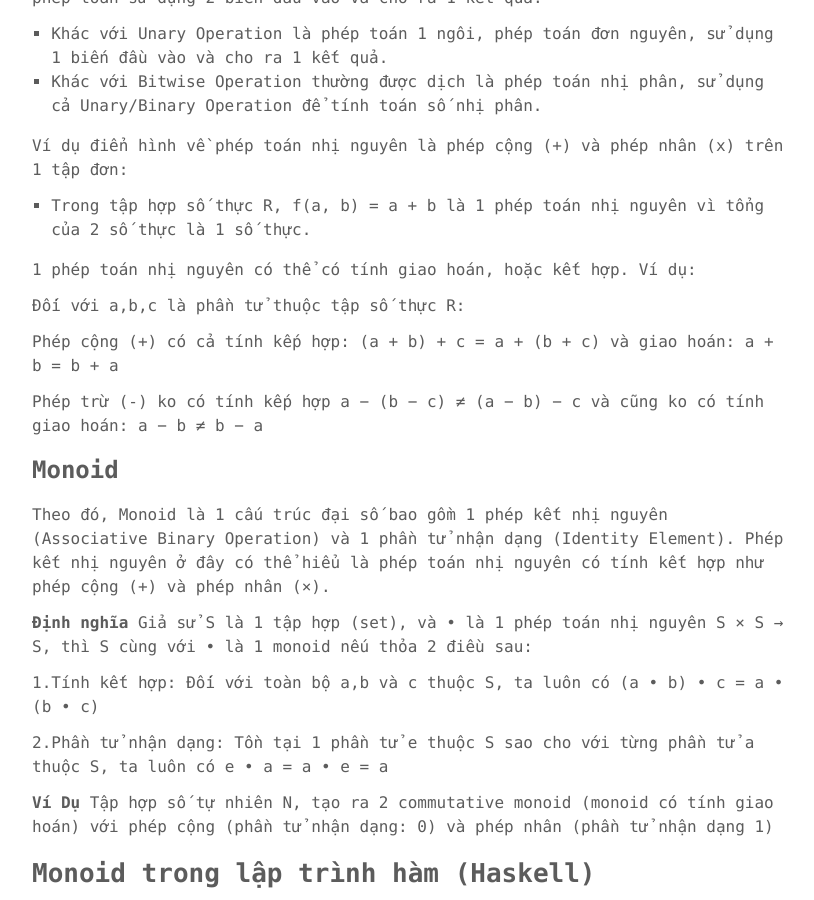
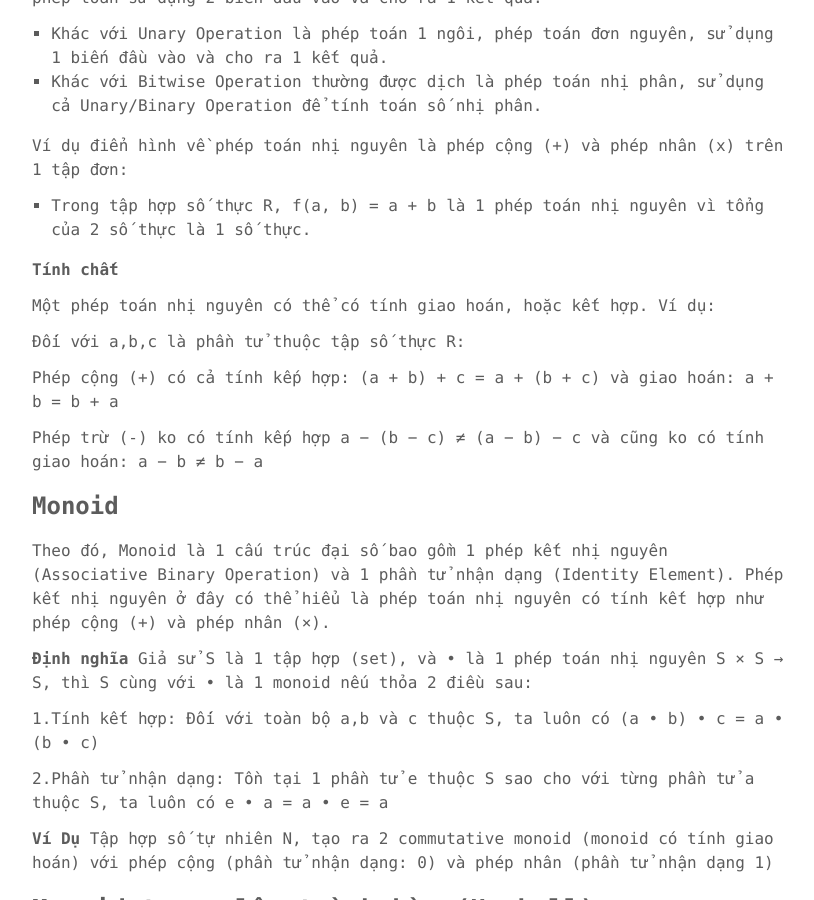
Before and after one commit to phuoc-thanh/phuoc-thanh.github.io, a Jekyll site: the page built from _posts/2017-04-25-monoid-and-using.md, in a window 1280 px wide and 900 px high, scrolled down 621 px. Shown: the whole window, without its empty margins (232-1046 px from the left). Built offline with Jekyll 4.4.1, drawn with Linux system fonts in a browser that asks for light colours; comment, search, counter and statistics services are not loaded.

Commit message:
Add Reference

```diff
--- a/_posts/2017-04-25-monoid-and-using.md
+++ b/_posts/2017-04-25-monoid-and-using.md
@@ -23,7 +23,9 @@ Binary Operation có thể dịch là phép toán 2 ngôi, phép toán nhị ngu
 Ví dụ điển hình về phép toán nhị nguyên là phép cộng (+) và phép nhân (x) trên 1 tập đơn:
 * Trong tập hợp số thực R, f(a, b) = a + b là 1 phép toán nhị nguyên vì tổng của 2 số thực là 1 số thực.
 
-1 phép toán nhị nguyên có thể có tính giao hoán, hoặc kết hợp. Ví dụ:
+**Tính chất**
+
+Một phép toán nhị nguyên có thể có tính giao hoán, hoặc kết hợp. Ví dụ:
 
 Đối với a,b,c là phần tử thuộc tập số thực R:
 
```
